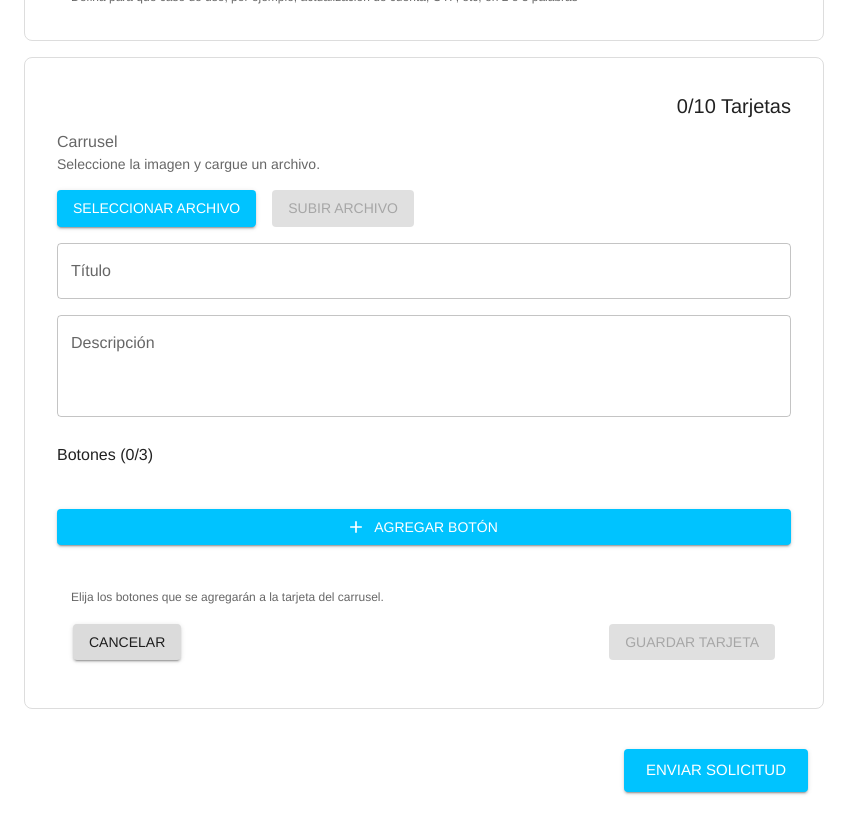
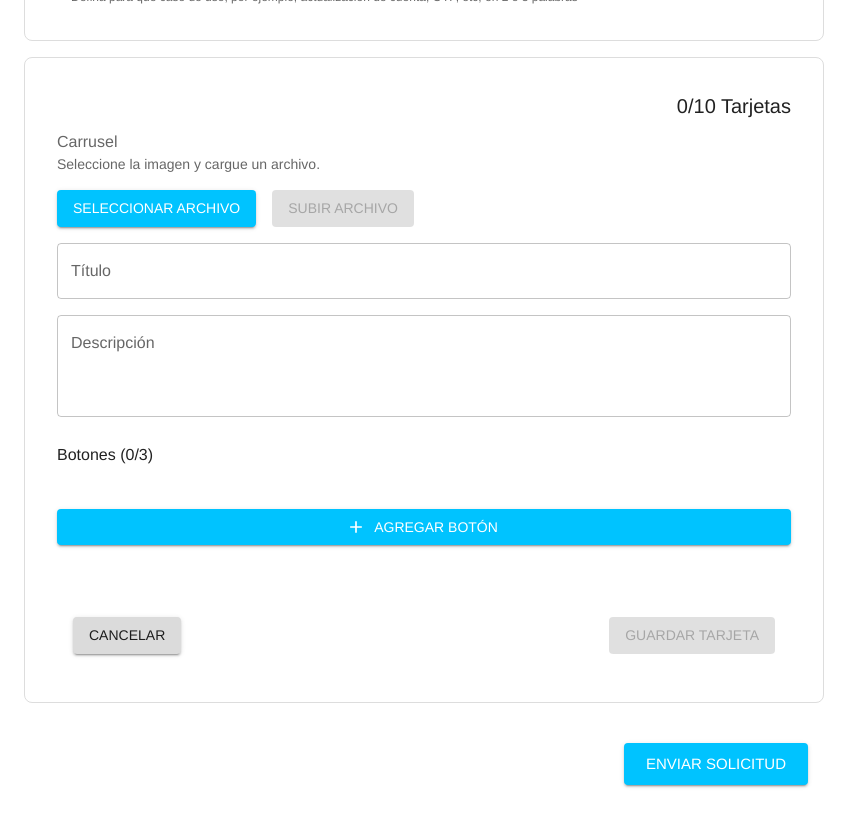
Before and after one commit to CONSYSTEC-GT/plantgup, a React (Vite) app: page /CreateTemplateCarousel in a window 1280 px wide. Shown: the part 1380-2212 px from the top of the page, without its empty margins (0-863 px from the left). Built offline with nearby package versions, Linux system fonts and the light colour scheme; sample sign-in values are in the browser's storage.

Commit message:
Update TemplateFormCarousel.jsx

```diff
--- a/src/components/TemplateFormCarousel.jsx
+++ b/src/components/TemplateFormCarousel.jsx
@@ -917,11 +917,8 @@ const TemplateFormCarousel = () => {
                 Agregar botón
               </Button>
 
-              <FormHelperText>
-                Elija los botones que se agregarán a la tarjeta del carrusel.
-              </FormHelperText>
-
-              {currentCard.buttons?.map((button) => (
+              <Stack spacing={2}>
+                {buttons.map((button, index) => (
                   <Box
                     key={button.id}
                     sx={{
@@ -941,6 +938,7 @@ const TemplateFormCarousel = () => {
                       onChange={(e) => updateButton(button.id, "title", e.target.value)}
                       fullWidth
                     />
+
                     {/* Selector de tipo de botón */}
                     <Select
                       value={button.type}
@@ -990,7 +988,7 @@ const TemplateFormCarousel = () => {
                     </IconButton>
                   </Box>
                 ))}
-            </Box>
+              </Stack>
 
               <Box sx={{ p: 2, display: 'flex', justifyContent: 'space-between' }}>
                 <Button onClick={handleCloseCardDialog} variant="contained" color="secondary">
@@ -1005,8 +1003,10 @@ const TemplateFormCarousel = () => {
                   Guardar Tarjeta
                 </Button>
               </Box>
+            </Box>
           </FormControl>
         </Box>
+
 
 
 
```
Lines whose indentation alone changed are shown as unchanged.
